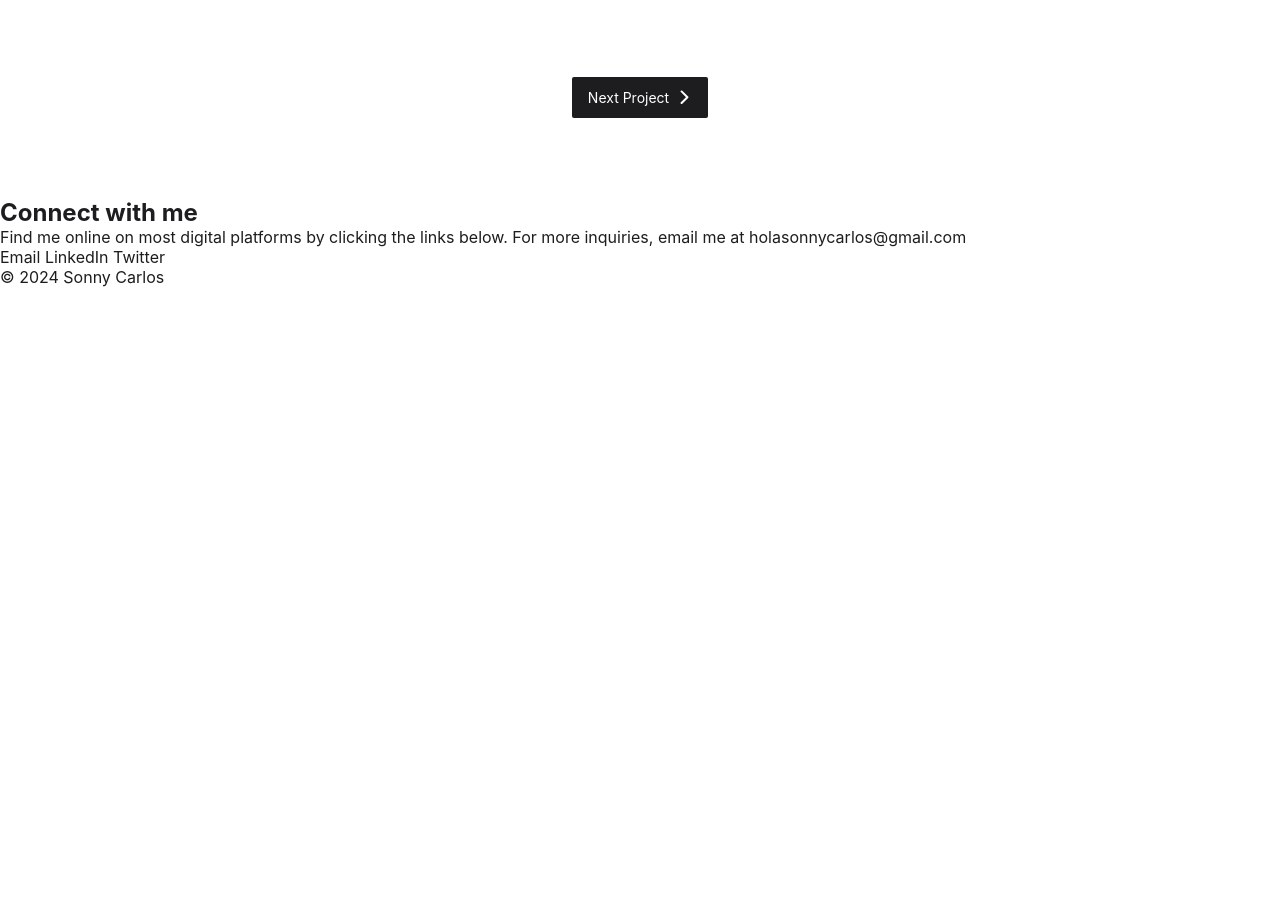
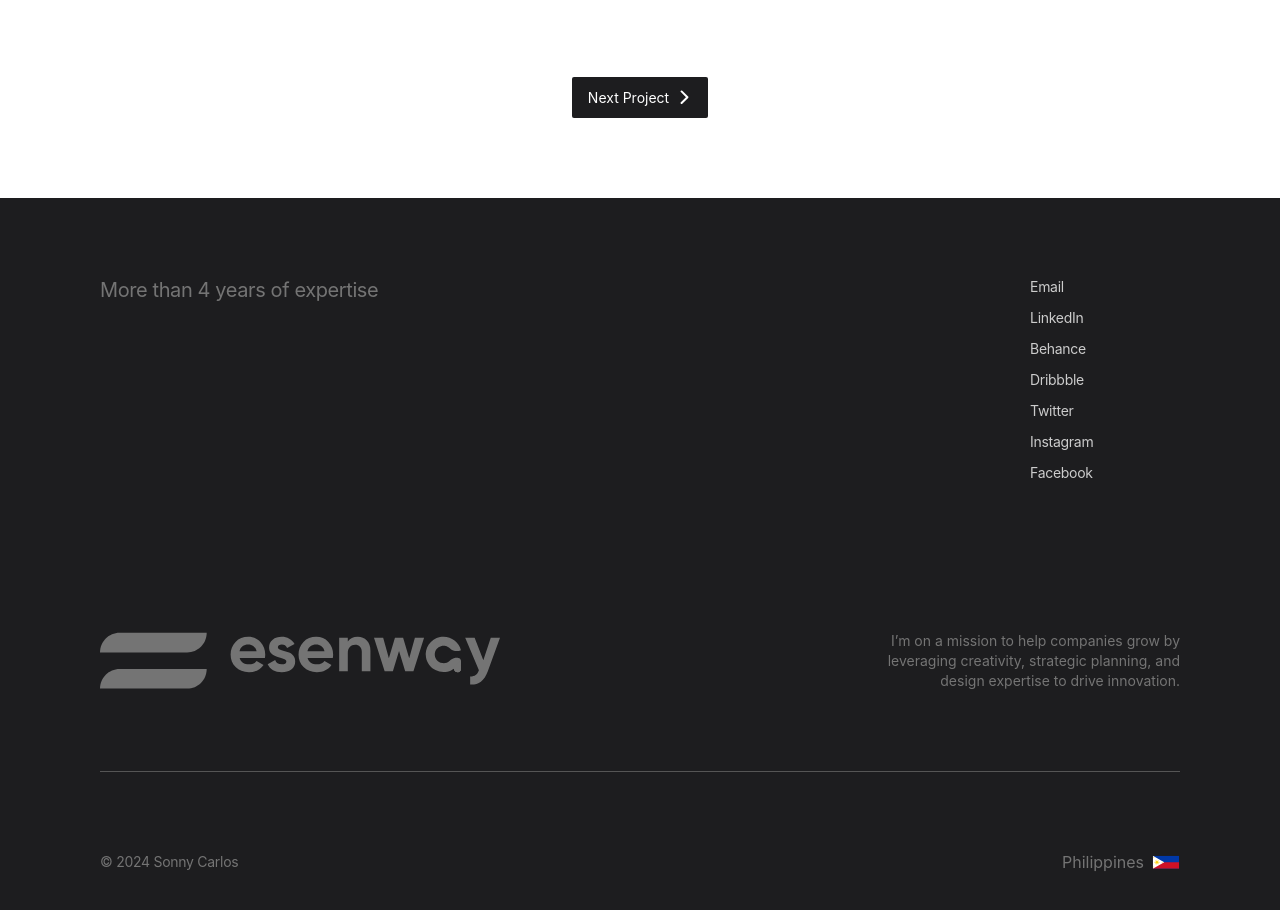
Before and after one commit to sonnycarlos/portfolio, a plain HTML site: page pages/agartha.html in a window 1280 px wide. Shown: the part 6035-6945 px from the top of the page. Before the commit the page ends 6322 px from the top, so only its background shows below. Drawn offline with Linux system fonts and the light colour scheme.

Commit message:
fix footer

```diff
--- a/pages/agartha.html
+++ b/pages/agartha.html
@@ -237,22 +237,39 @@
   </section>
 
   <!-- Footer -->
-  <section id='footer'>
+  <footer>
     <div class='container'>
-      <div class='header'>
-        <h2>Connect with me</h2>
-        <p>Find me online on most digital platforms by clicking the links below. For more inquiries, email me at <a href='mailto:holasonnycarlos@gmail.com?subject=Mail%20from%20website'>holasonnycarlos@gmail.com</a></p>
+      <div class='text_and_links'>
+        <p>More than 4 years of expertise</p>
+
+        <div class='links'>
+          <a href='mailto:holasonnycarlos@gmail.com?subject=Mail%20from%20website'>Email</a>
+          <a href='https://www.linkedin.com/in/esenway' target='_blank'>LinkedIn</a>
+          <a href='https://www.behance.net/sonnycarlos' target='_blank'>Behance</a>
+          <a href='https://dribbble.com/sonnycarlos' target='_blank'>Dribbble</a>
+          <a href='https://twitter.com/sonnyccarlos' target='_blank'>Twitter</a>
+          <a href='https://www.instagram.com/sonnyparkour' target='_blank'>Instagram</a>
+          <a href='https://www.facebook.com/esenway' target='_blank'>Facebook</a>
+        </div>
       </div>
 
-      <div class='links'>
-        <a href='mailto:holasonnycarlos@gmail.com?subject=Mail%20from%20website'>Email</a>
-        <a href='https://www.linkedin.com/in/esenway/' target='_blank'>LinkedIn</a>
-        <a href='https://twitter.com/sonnyccarlos' target='_blank'>Twitter</a>
+      <div class='logo_and_paragraph'>
+        <img src='../assets/svg/brand_logo.svg' alt='Brand Logo'>
+        <p>I’m on a mission to help companies grow by leveraging creativity, strategic planning, and design expertise to drive innovation.</p>
       </div>
 
-      <p class='credit'>© <span id='current_year'></span> Sonny Carlos</p>
+      <span class='separator'></span>
+
+      <div class='credit_and_country'>
+        <p class='credit'>© <span id='current_year'></span> Sonny Carlos</p>
+
+        <div class='country'>
+          <p>Philippines</p>
+          <img src='../assets/svg/icons/flag.svg' alt='Icon'>
+        </div>
+      </div>
     </div>
-  </section>
+  </footer>
 
   <!-- Script -->
   <script src='../scripts/check_if_device_is_ios.js'></script>
```
Also changed, not shown: pages/ladderwise.html (+27 -10 lines).
